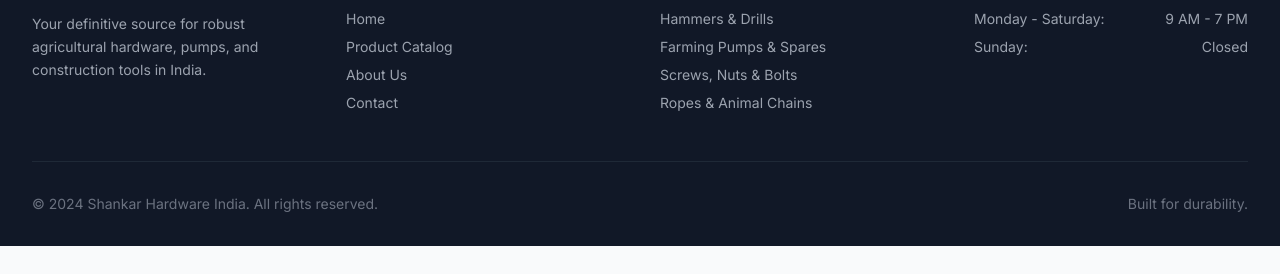
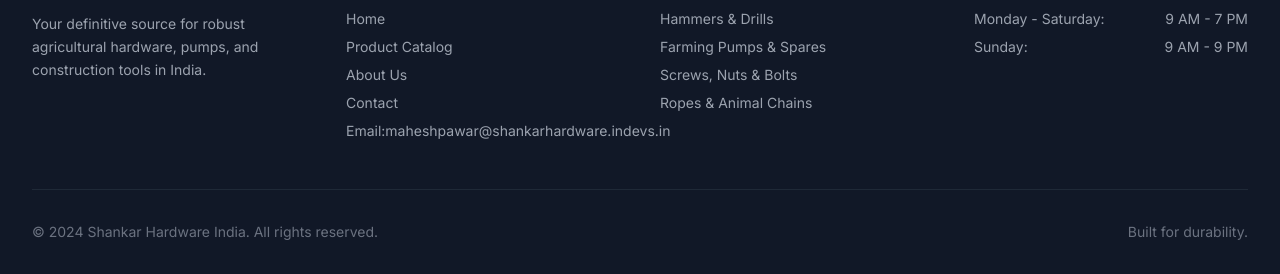
Before and after one commit to CodeSuit/shankarhardware, a plain HTML site: page index.html in a window 1280 px wide. Shown: the part 1434-1708 px from the top of the page. Before the commit the page ends 1680 px from the top, so only its background shows below. Drawn offline with nearby package versions, Linux system fonts and the light colour scheme.

Commit message:
Update contact email and business hours

```diff
--- a/index.html
+++ b/index.html
@@ -421,6 +421,7 @@
                         <li><a href="#products" class="hover:text-primary-400 transition-colors">Product Catalog</a></li>
                         <li><a href="#about" class="hover:text-primary-400 transition-colors">About Us</a></li>
                         <li><a href="#contact" class="hover:text-primary-400 transition-colors">Contact</a></li>
+                        <li><a href="#contact" class="hover:text-primary-400 transition-colors">Email:maheshpawar@shankarhardware.indevs.in</a></li>
                     </ul>
                 </div>
 
@@ -440,7 +441,8 @@
                     <h4 class="font-bold text-lg mb-4 text-white">Business Hours</h4>
                     <ul class="space-y-2 text-sm text-gray-400">
                         <li class="flex justify-between"><span>Monday - Saturday:</span> <span>9 AM - 7 PM</span></li>
-                        <li class="flex justify-between text-primary-400"><span>Sunday:</span> <span>Closed</span></li>
+                        <li class="flex justify-between text-primary-400"><span>Sunday:</span> <span>9 AM - 9 PM</span></li>
+
                     </ul>
                 </div>
             </div>
```
